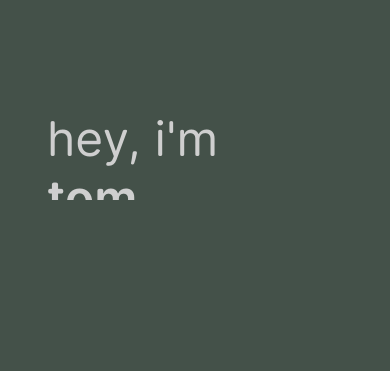
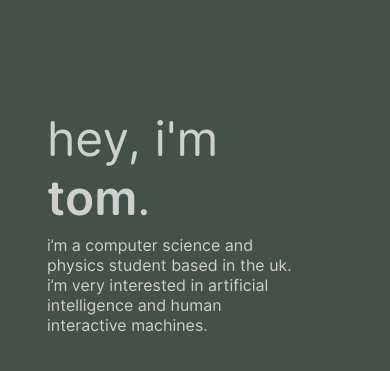
Before and after one commit to t0mcumm1ngs/tomcummings.me, a Flask app: page / in a window 390 px wide. Shown: the part 237-608 px from the top of the page. Run offline with Flask 3, Linux system fonts and the light colour scheme.

Commit message:
Make overflow visible
Overflow made visible so that a small bit of the text is not clipped on mobile devices.

```diff
--- a/static/css/styles.css
+++ b/static/css/styles.css
@@ -76,7 +76,7 @@ div.welcome-text-container {
     width: auto;
     max-width: 350px;
     aspect-ratio: 14/5;
-    overflow: hidden;
+    overflow: visible;
     white-space: normal;
 }
 
```
